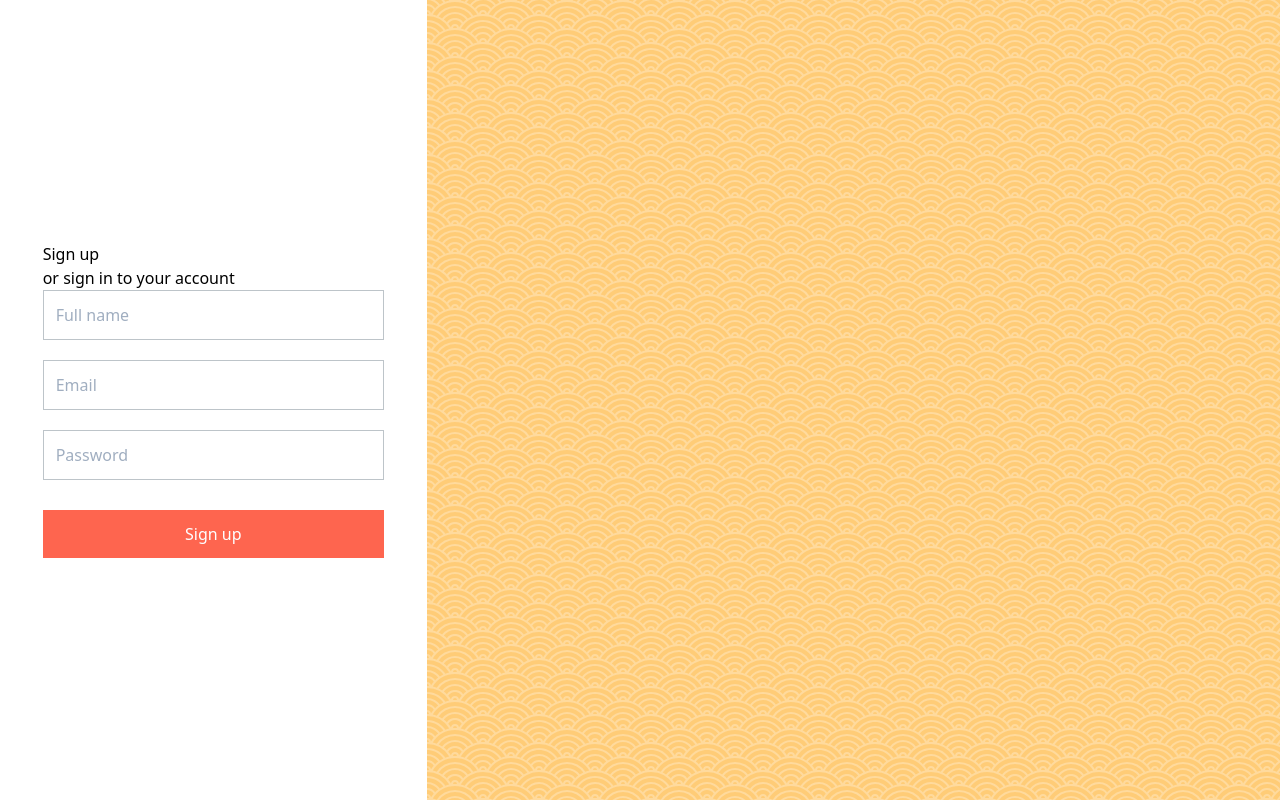
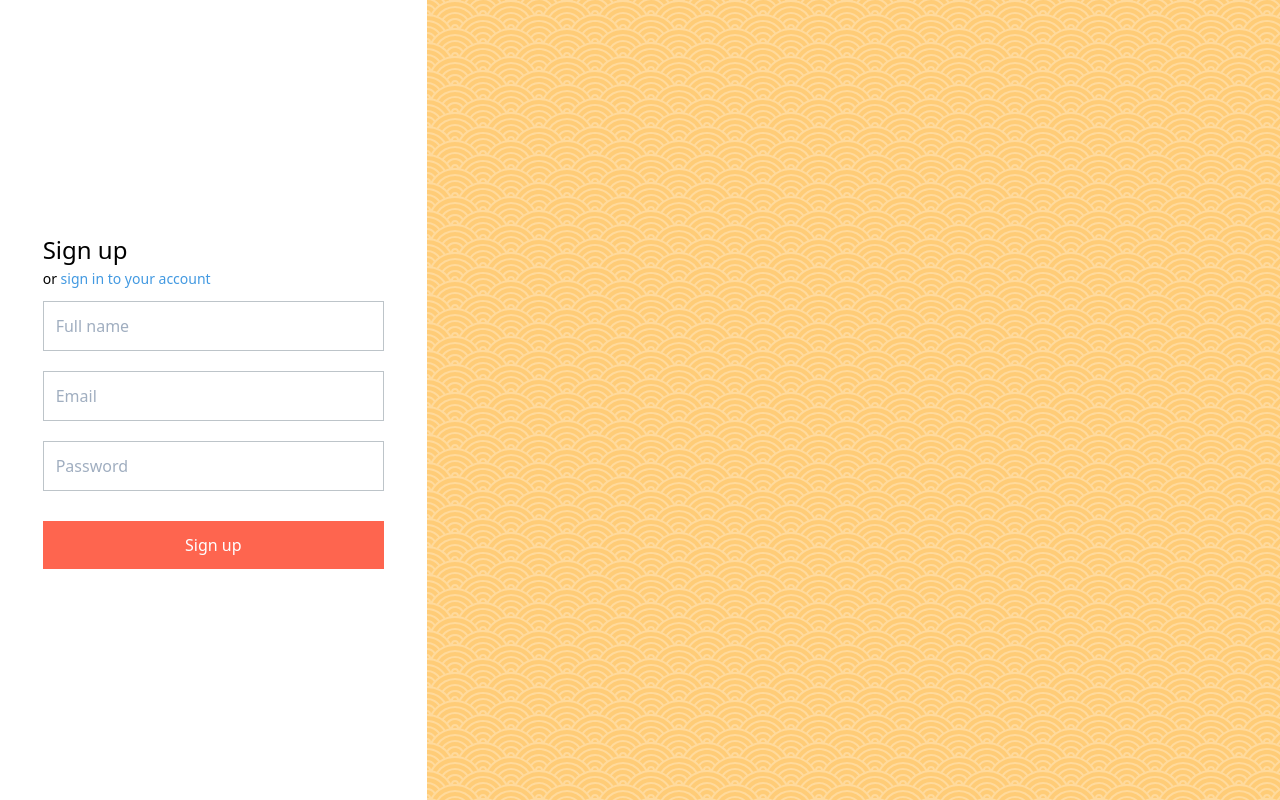
Before and after one commit to ricardorojass/survey-system, a React app: page /register in a window 1280 px wide. Built offline with nearby package versions, Linux system fonts and the light colour scheme.

Commit message:
Fix: Fix auth login security

```diff
--- a/client/pages/Login.tsx
+++ b/client/pages/Login.tsx
@@ -23,8 +23,8 @@ class Login extends React.Component<RouteComponentProps, State> {
         <div className="flex items-center justify-center w-1/3">
           <div className="w-4/5">
             <form onSubmit={this.login}>
-              <h1>Sign in</h1>
-              <p>or <a onClick={ this.goToCreateAccount }>create account</a></p>
+              <h1 className="text-2xl">Sign in</h1>
+              <p className="text-sm pb-3">or <a className="text-blue-500 cursor-pointer" onClick={ this.goToCreateAccount }>create account</a></p>
               <div className="form-group">
                 <input
                   type="email"
--- a/client/pages/Register.tsx
+++ b/client/pages/Register.tsx
@@ -25,8 +25,8 @@ class Register extends React.Component<RouteComponentProps, State> {
         <div className="flex items-center justify-center w-1/3">
           <div className="w-4/5">
             <form onSubmit={this.register}>
-              <h1>Sign up</h1>
-              <p>or <a onClick={ this.goToLogin }>sign in to your account</a></p>
+              <h1 className="text-2xl">Sign up</h1>
+              <p className="text-sm pb-3">or <a className="text-blue-500 cursor-pointer" onClick={ this.goToLogin }>sign in to your account</a></p>
               <div className="form-group">
                 <input
                   type="text"
```
Also changed, not shown: 2 other files (tests, documents, lock files or other folders).
